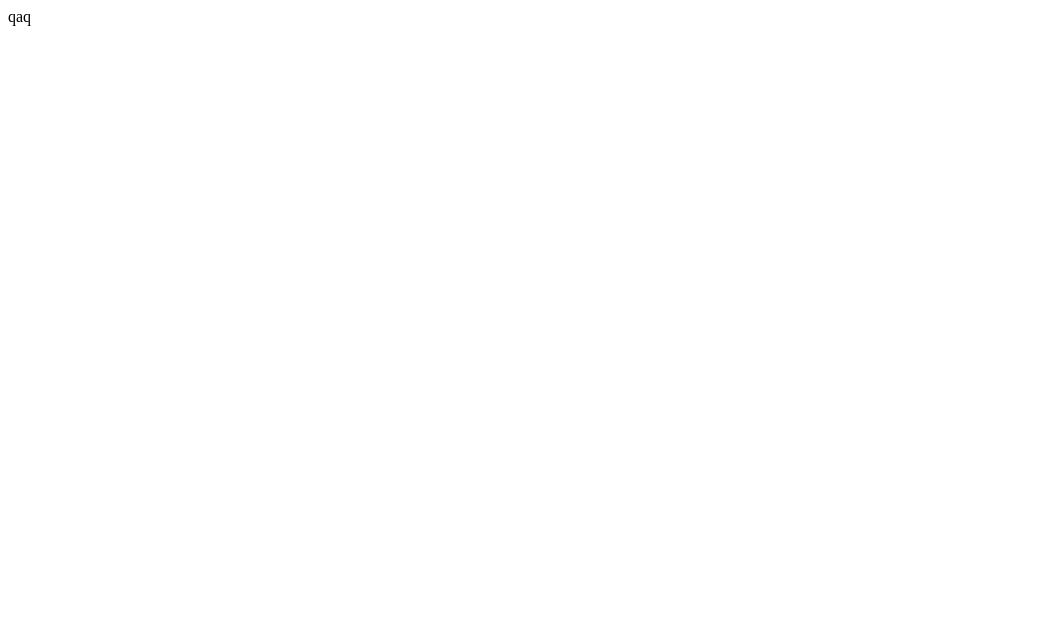
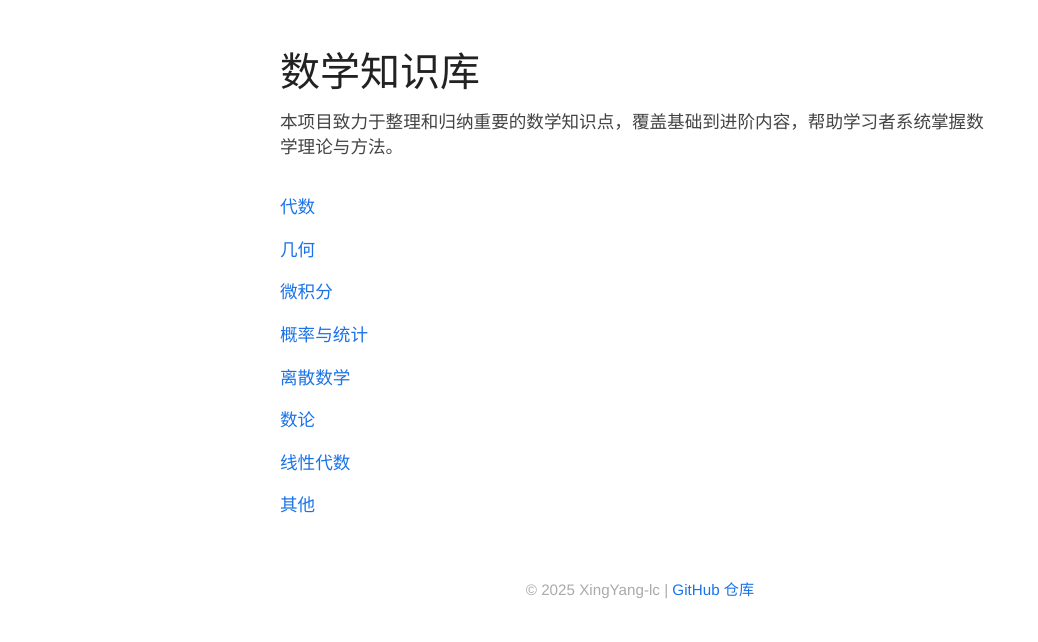
Before and after one commit to XingYang-lc/Maths, a plain HTML site: page index.html in a window 1280 px wide. Shown: the whole page, without its empty margins (0-1038 px from the left). Drawn offline with Linux system fonts and the light colour scheme.

Commit message:
Update index.html

```diff
--- a/index.html
+++ b/index.html
@@ -1 +1,75 @@
-qaq
+<!DOCTYPE html>
+<html lang="zh-CN">
+<head>
+  <meta charset="UTF-8">
+  <title>Maths - 数学知识库</title>
+  <meta name="viewport" content="width=device-width, initial-scale=1">
+  <style>
+    body {
+      font-family: "Helvetica Neue", Helvetica, Arial, sans-serif;
+      margin: 0;
+      padding: 0;
+      background: #fff;
+      color: #222;
+    }
+    .container {
+      max-width: 720px;
+      margin: 40px auto;
+      padding: 0 16px;
+    }
+    h1 {
+      font-size: 2.5em;
+      margin-bottom: 0.25em;
+      font-weight: 500;
+    }
+    .intro {
+      font-size: 1.1em;
+      margin-bottom: 2em;
+      color: #444;
+    }
+    ul {
+      padding-left: 0;
+      list-style: none;
+      margin-bottom: 3em;
+    }
+    li {
+      margin: 1em 0;
+      font-size: 1.1em;
+    }
+    a {
+      color: #1a73e8;
+      text-decoration: none;
+    }
+    a:hover {
+      text-decoration: underline;
+    }
+    footer {
+      margin-top: 4em;
+      font-size: 0.95em;
+      color: #aaa;
+      text-align: center;
+    }
+  </style>
+</head>
+<body>
+  <div class="container">
+    <h1>数学知识库</h1>
+    <div class="intro">
+      本项目致力于整理和归纳重要的数学知识点，覆盖基础到进阶内容，帮助学习者系统掌握数学理论与方法。
+    </div>
+    <ul>
+      <li><a href="algebra.html">代数</a></li>
+      <li><a href="geometry.html">几何</a></li>
+      <li><a href="calculus.html">微积分</a></li>
+      <li><a href="probability.html">概率与统计</a></li>
+      <li><a href="discrete.html">离散数学</a></li>
+      <li><a href="number-theory.html">数论</a></li>
+      <li><a href="linear.html">线性代数</a></li>
+      <li><a href="others.html">其他</a></li>
+    </ul>
+    <footer>
+      &copy; 2025 XingYang-lc | <a href="https://github.com/XingYang-lc/Maths">GitHub 仓库</a>
+    </footer>
+  </div>
+</body>
+</html>
```
